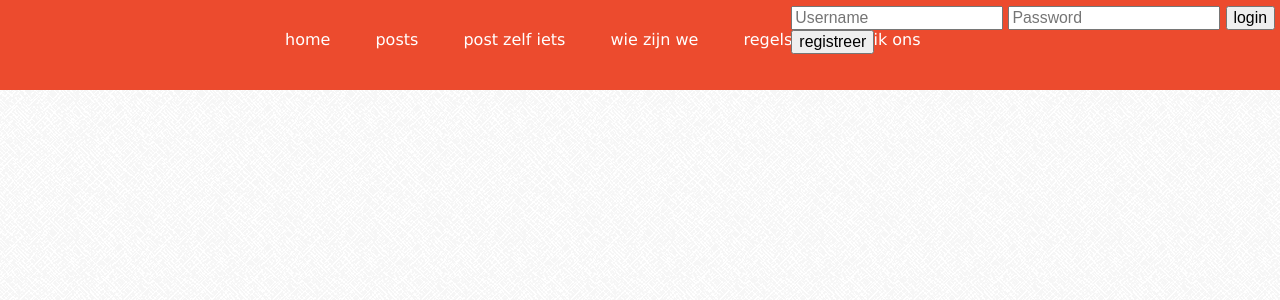
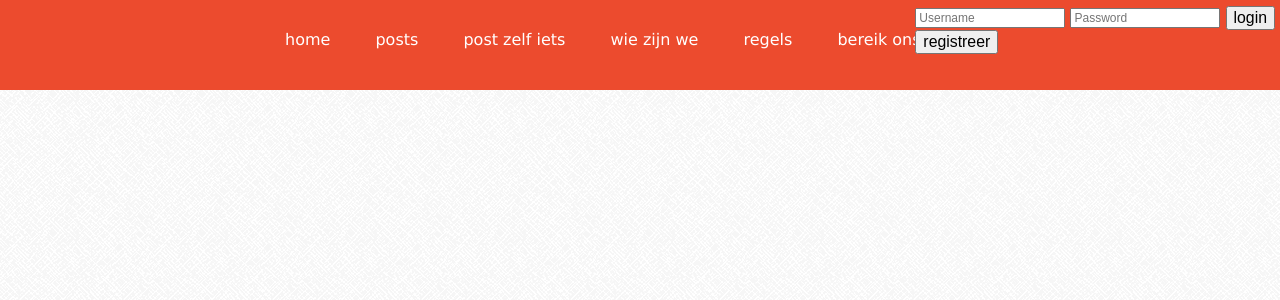
Before and after one commit to larspeeters/FeedMeMore, a PHP site: page /index.php in a window 1280 px wide. Shown: the top 300 px of the page. Run offline with PHP 8.4, Linux system fonts and the light colour scheme.

Commit message:
css input gewijzigd

```diff
--- a/css/screen.css
+++ b/css/screen.css
@@ -50,6 +50,11 @@ nav a{
 nav a:hover{
 	color: #487B78;
 }
+
+#login input[type="text"], #login input[type="password"] {
+	width: 150px;
+	font-size: 12px;
+}
 /************************ NAVIGATION ************************/
 
 /************************ CONTENT ************************/
```
